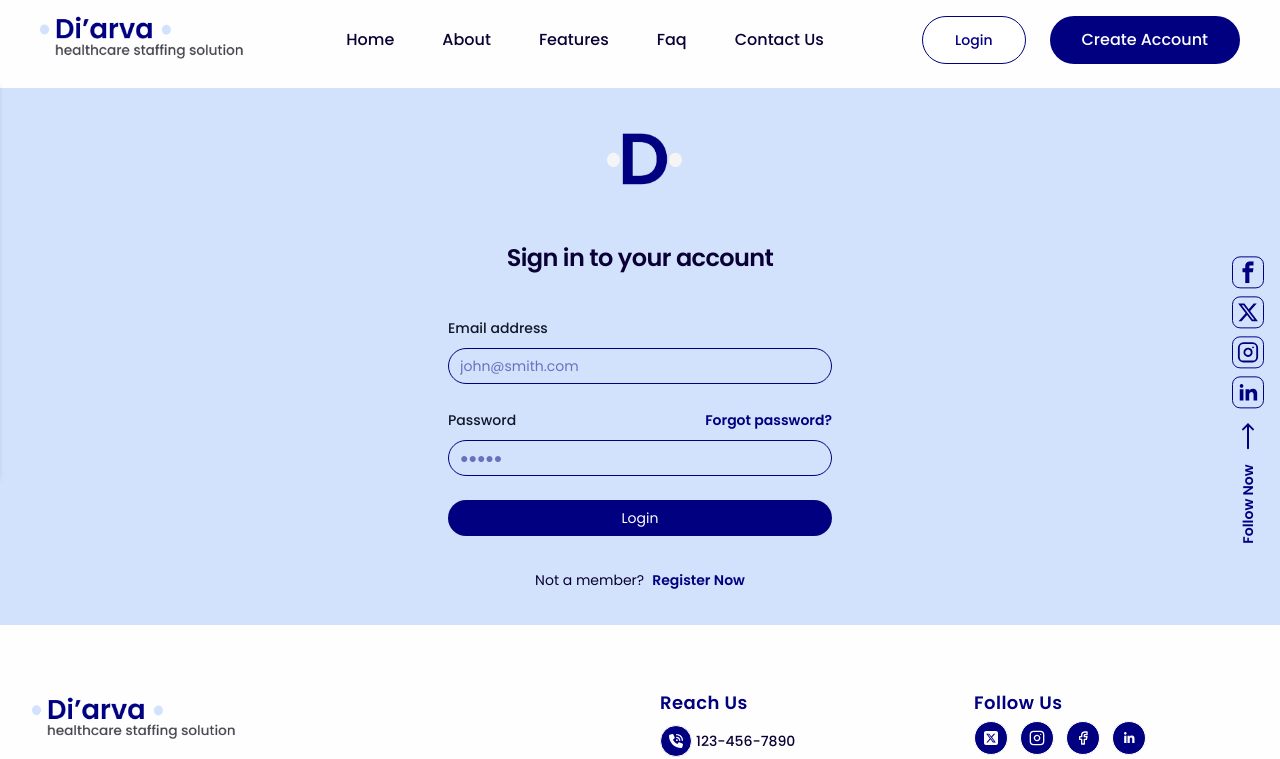
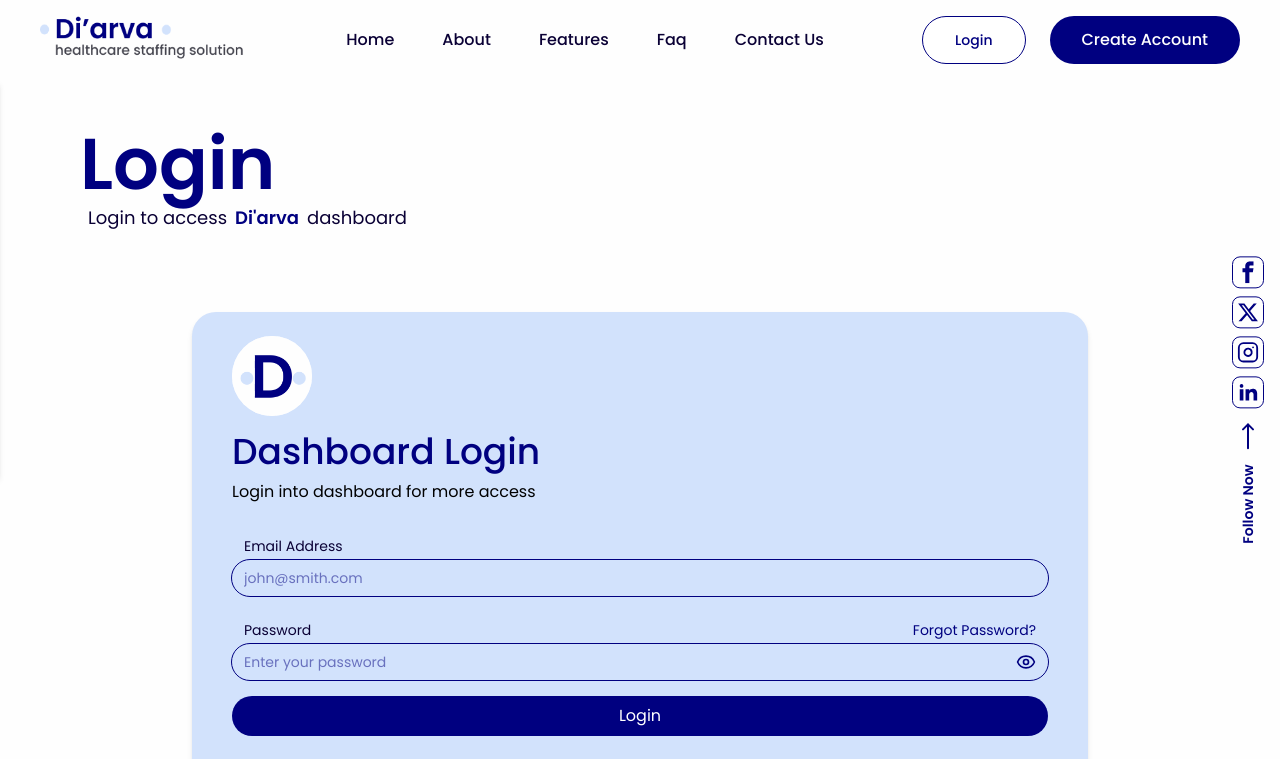
Before and after one commit to Di-arva/Frontend, a React (Vite) app: page /login in a window 1280 px wide. Shown: the top 759 px of the page. Built offline with nearby package versions, Linux system fonts and the light colour scheme; no server answers.

Commit message:
Login designed and stiched

```diff
--- a/src/Components/Login.jsx
+++ b/src/Components/Login.jsx
@@ -1,98 +1,171 @@
+import { useState } from "react";
+import Marklogo from "../assets/icons/Dashboard.png";
 import Button from "./Button";
-import Marklogo from "../assets/Diarva_mark.png";
-import { FcGoogle } from "react-icons/fc";
-import { Link } from "react-router-dom";
+import { Eye, EyeOff, AlertCircle } from "lucide-react";
+import { Link, useNavigate } from "react-router-dom";
 
 const Login = () => {
+  const [showPassword, setShowPassword] = useState(false);
+  const [email, setEmail] = useState("");
+  const [password, setPassword] = useState("");
+  const [loading, setLoading] = useState(false);
+  const [error, setError] = useState("");
+  const navigate = useNavigate();
+
+  const handleSubmit = async (e) => {
+    e.preventDefault();
+    setError("");
+
+    if (!email || !password) {
+      setError("Please enter both email and password");
+      return;
+    }
+
+    setLoading(true);
+
+    try {
+      const response = await fetch("http://localhost:5173/auth/login", {
+        method: "POST",
+        headers: {
+          "Content-Type": "application/json",
+        },
+        body: JSON.stringify({
+          identifier: email,
+          password: password,
+        }),
+      });
+
+      const data = await response.json();
+
+      if (response.ok) {
+        // Store token or user data if needed
+        if (data.token) {
+          localStorage.setItem("authToken", data.token);
+        }
+        // Redirect to dashboard
+        navigate("/dashboard");
+      } else {
+        setError(data.message || "Invalid email or password");
+      }
+    } catch (err) {
+      setError("An error occurred. Please try again.");
+    } finally {
+      setLoading(false);
+    }
+  };
+
   return (
-    <div className="flex min-h-full flex-col justify-center px-6 py-8 lg:px-8 bg-lightblue font-poppins">
-      <div className="sm:mx-auto sm:w-full sm:max-w-sm">
+    <>
+      <div className="my-6 md:my-10 lg:my-10 px-8 md:px-8 lg:px-20">
+        <h2 className="text-darkblue font-poppins text-3xl sm:text-4xl md:text-5xl lg:text-6xl xl:text-7xl font-semibold">
+          Login
+        </h2>
+        <p className="font-poppins w-full md:w-4/5 lg:w-2/3 mt-1 text-darkblack text-sm  sm:text-base md:text-lg md:ml-2">
+          Login to access
+          <span className="text-darkblue font-semibold text-base sm:text-lg mx-2">
+            Di'arva
+          </span>
+          dashboard
+        </p>
+      </div>
+      <div>
+        <div className="flex min-h-full flex-col justify-center px-6 mb-12 lg:px-8 md:py-8  font-poppins">
+          <div className="bg-lightblue pb-20 w-full max-w-4xl rounded-3xl mt-2 px-6 sm:px-10 py-6 mx-auto shadow-md">
+            <div className="bg-lightbg h-20 w-20 rounded-full flex items-center justify-center mb-4">
               <img
                 src={Marklogo}
                 alt="Diarva Mark Logo"
-          className="mx-auto h-20 w-auto "
+                className="bg-lightbg h-20 rounded-full w-auto "
               />
-        <h2 className="mt-10 text-center text-2xl/9 font-semibold tracking-tight text-darkblack">
-          Sign in to your account
-        </h2>
             </div>
+            <h3 className="text-darkblue font-poppins text-2xl sm:text-3xl md:text-4xl font-medium">
+              Dashboard Login
+            </h3>
+            <p className="mt-2 mb-8 text-sm sm:text-base">
+              Login into dashboard for more access
+            </p>
 
-      <div className="mt-10 sm:mx-auto sm:w-full sm:max-w-sm">
-        <form action="#" method="POST" className="space-y-6">
+            {/* Form Begins */}
+            <div className="space-y-6">
+              {error && (
+                <div className="p-4 bg-red-50 border border-red-200 rounded-lg flex items-start gap-3">
+                  <AlertCircle className="w-5 h-5 text-red-700 flex-shrink-0 mt-0.5" />
+                  <p className="text-red-700 text-sm">{error}</p>
+                </div>
+              )}
+
               <div>
                 <label
-              for="email"
-              className="block text-sm/6 font-medium text-gray-900 "
+                  htmlFor="email"
+                  className="block text-darkblack text-sm mb-1 px-3 "
                 >
-              Email address
+                  Email Address
                 </label>
-            <div className="mt-2">
                 <input
                   id="email"
                   type="email"
                   name="email"
+                  value={email}
+                  onChange={(e) => setEmail(e.target.value)}
                   placeholder="john@smith.com"
                   required
-                autocomplete="email"
-                className="block w-full rounded-full  px-3 py-1.5 text-base text-darkblue outline-1 -outline-offset-1 outline-darkblue  focus:outline-2 focus:-outline-offset-2 focus:outline-darkblue sm:text-sm/6"
+                  autoComplete="email"
+                  className="w-full rounded-full px-3 py-1.5 text-base text-darkblue outline-1 outline-darkblue focus:outline-2 sm:text-sm/6"
                 />
               </div>
-          </div>
-
               <div>
-            <div className="flex items-center justify-between">
+                <div className="flex items-center justify-between mb-1 px-3">
                   <label
-                for="password"
-                className="block text-sm/6 font-medium text-gray-900"
+                    htmlFor="password"
+                    className="block text-darkblack text-sm"
                   >
                     Password
                   </label>
-              <div className="text-sm">
-                <a
-                  href="#"
-                  className="font-semibold text-darkblue hover:text-blue-800 "
+                  <Link
+                    to="/forgot-password"
+                    className="text-darkblue text-sm hover:underline"
                   >
-                  Forgot password?
-                </a>
+                    Forgot Password?
+                  </Link>
+                </div>
+                <div className="relative">
+                  <input
+                    id="password"
+                    type={showPassword ? "text" : "password"}
+                    value={password}
+                    onChange={(e) => setPassword(e.target.value)}
+                    className="flex-1 w-full rounded-full px-3 py-1.5 text-base text-darkblue outline-1 outline-darkblue focus:outline-2 sm:text-sm/6"
+                    placeholder="Enter your password"
+                  />
+                  <button
+                    type="button"
+                    onClick={() => setShowPassword(!showPassword)}
+                    className="absolute right-3 top-1/2 -translate-y-1/2 text-darkblue"
+                  >
+                    {showPassword ? (
+                      <EyeOff className="w-5 h-5  text-darkblue hover:cursor-pointer" />
+                    ) : (
+                      <Eye className="w-5 h-5  text-darkblue hover:cursor-pointer" />
+                    )}
+                  </button>
+                </div>
+
+                {/* Submit Button */}
+                <div>
+                  <button
+                    onClick={handleSubmit}
+                    disabled={loading}
+                    className="bg-darkblue text-white px-4 py-2 rounded-full w-full mt-4 hover:cursor-pointer disabled:opacity-50 disabled:cursor-not-allowed"
+                  >
+                    {loading ? "Logging in..." : "Login"}
+                  </button>
                 </div>
               </div>
-            <div className="mt-2">
-              <input
-                id="password"
-                type="password"
-                name="password"
-                placeholder="&#9679;&#9679;&#9679;&#9679;&#9679;"
-                required
-                autocomplete="current-password"
-                className="block w-full rounded-full  px-3 py-1.5 text-base text-darkblue outline-1 -outline-offset-1 outline-darkblue  focus:outline-2 focus:-outline-offset-2 focus:outline-darkblue sm:text-sm/6"
-              />
             </div>
           </div>
-
-          <div>
-            <Button
-              type="submit"
-              variant="dark"
-              size="lg"
-              className="mb-4 w-full"
-            >
-              Login
-            </Button>
-
-          </div>
-        </form>
-
-        <p className="mt-4 text-center  text-sm/6 text-darkblack ">
-          Not a member?
-          <Link
-            to="/register"
-            className="font-semibold ml-2  text-darkblue hover:text-blue-800"
-          >
-            Register Now
-          </Link>
-        </p>
         </div>
       </div>
+    </>
   );
 };
 
--- a/src/Components/SignUp/SetPasswordPage.jsx
+++ b/src/Components/SignUp/SetPasswordPage.jsx
@@ -122,12 +122,12 @@ export default function SetPasswordPage() {
       <div className="min-h-screen bg-gradient-to-br from-blue-50 to-indigo-100 flex items-center justify-center p-4">
         <div className="bg-white rounded-lg shadow-xl p-8 max-w-md w-full text-center">
           <div className="mb-4 flex justify-center">
-            <CheckCircle className="w-16 h-16 text-green-500" />
+            <CheckCircle className="w-16 h-16 text-darkblue" />
           </div>
-          <h2 className="text-2xl font-bold text-gray-800 mb-2">
+          <h2 className="text-2xl font-bold text-darkblue mb-2">
             Password Set Successfully!
           </h2>
-          <p className="text-gray-600">Redirecting to login page...</p>
+          <p className="text-darkblue">Redirecting to login page...</p>
         </div>
       </div>
     );
```
Lines whose indentation alone changed are shown as unchanged.
